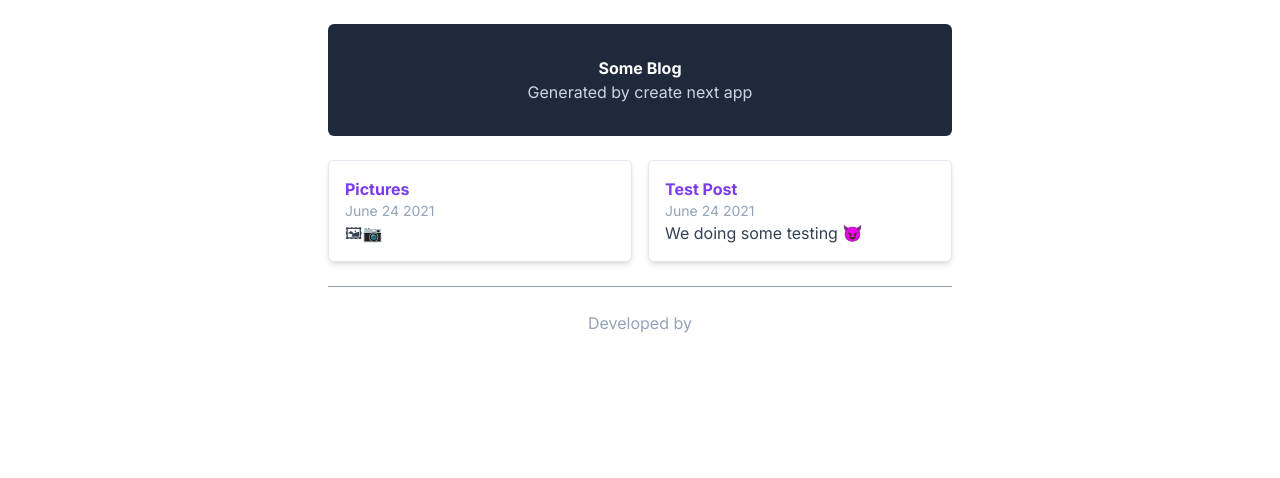
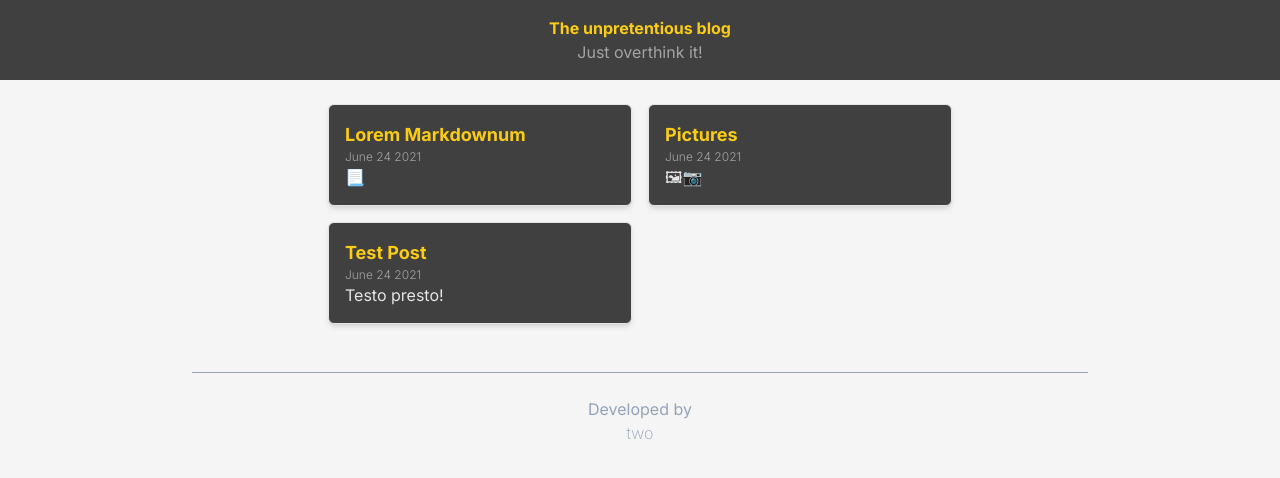
Before and after one commit to AdorianM/Blog, a Next.js app: page / in a window 1280 px wide. Shown: the top 478 px of the page. Built offline with nearby package versions, Linux system fonts and the light colour scheme.

Commit message:
UI update

```diff
--- a/app/layout.tsx
+++ b/app/layout.tsx
@@ -6,8 +6,8 @@ import Link from 'next/link'
 const inter = Inter({ subsets: ['latin'] })
 
 export const metadata: Metadata = {
-  title: 'Some Blog',
-  description: 'Generated by create next app',
+  title: 'The unpretentious blog',
+  description: 'Just overthink it!',
 }
 
 export default function RootLayout({
@@ -17,30 +17,41 @@ export default function RootLayout({
 }) {
 
   const header = (
-    <header>
-      <div className='text-center bg-slate-800 p-8 my-6 rounded-md'>
-        <Link href="/">
-          <h1 className='text-3x1 text-white font-bold'>Some Blog</h1>
-        </Link>
-        <p className='text-slate-300'>{metadata.description}</p>
+    <header className='sticky'>
+      <div>
+        <div className='text-center bg-neutral-700 p-4'>
+          <Link href="/">
+            <h1 className='text-3x1 text-yellow-400 hover:underline font-bold'>{metadata.title?.toString()}</h1>
+          </Link>
+          <p className='text-neutral-400'>{metadata.description}</p>
+        </div>
+        {/* <span
+          style={{ transform: `translateX(${50-100}%)` }}
+          className="absolute bg-yellow-400 h-1 w-full bottom-0"
+        /> */}
       </div>
     </header>
   )
 
   const footer = (
     <header>
-      <div className='text-center text-slate-400 border-t border-slate-400 mt-6 py-6'>
+      <div className='text-center text-slate-400 border-t border-slate-400 mt-6 mx-48 py-6'>
         <h1>Developed by</h1>
+        <div className='font-extralight w-auto'>
+          <p>two</p>
+        </div>
       </div>
     </header>
   )
 
   return (
     <html lang="en">
-      <body className={inter.className}>
-        <div className='mx-auto max-w-2xl px-6'>
+      <body className={`bg-neutral-100 ${inter.className}`} >
+        <div >
           {header}
-          {children}
+          <div className='mx-auto max-w-2xl px-6 py-6'>
+            {children}
+          </div>
           {footer}
         </div>
       </body>
--- a/app/posts/[slug]/page.tsx
+++ b/app/posts/[slug]/page.tsx
@@ -25,7 +25,7 @@ const PostPage = (props: any) => {
     return (
         <div>
             <h1>This is a post! {slug} </h1>
-            <article className="prose lg:prose-xl">
+            <article className="prose lg:prose-xl prose-pre:bg-neutral-700">
                 <Markdown>{markdownContent}</Markdown>
             </article>
         </div>
--- a/components/PostPreview.tsx
+++ b/components/PostPreview.tsx
@@ -2,11 +2,11 @@ import Link from "next/link";
 import { PostMetadata } from "./PostMetadata";
 
 const PostPreview = (props: PostMetadata) => (
-    <div key={props.slug} className="border border-slate-200 p-4 rounded-md shadow-md bg-white">
+    <div key={props.slug} className="border border-neutral-200 p-4 rounded-md shadow-md bg-neutral-700">
         <Link href={`/posts/${props.slug}`}>
-            <h2 className="font-bold text-violet-600 hover:underline">{props.title}</h2>
-            <p className="text-sm text-slate-400">{props.date}</p>
-            <p className="text-slate-700">{props.subtitle}</p>
+            <h2 className="font-bold text-lg text-yellow-400 hover:underline">{props.title}</h2>
+            <p className="text-xs font-light text-neutral-400">{props.date}</p>
+            <p className="text-neutral-200">{props.subtitle}</p>
         </Link>
     </div>
 )
--- /dev/null
+++ b/posts/lorem-markdownum.md
@@ -0,0 +1,52 @@
+---
+title: 'Lorem Markdownum'
+subtitle: '📃'
+date: 'June 24 2021'
+---
+
+# Cavas fugiunt dies
+
+## Nato atro saxoque nisi Erectheus Ismariis sub
+
+Lorem markdownum tribus solet vestigia huic, voce offensa generatus aetatis
+nitidis loqui non vultus Aeacus. Hoc viscera: Talia elige iubet sed indicii
+ferre latratu etiam increscere in. Luce modo viderent, bella sed ulla; corpore
+ille. Servaberis dicitur coniciunt; forti tuos ignotum, sceleris.
+
+1. Ore cunei avemque Lycias arcebatque
+2. Adit saxo vecti Priami
+3. Attoniti in auget causa auctor
+
+Loquar ira, res loqueretur medio, inpendit locavit. Fama quam sed quamquam, [ad
+audit](http://www.volucri-tenues.io/): sua erit humus praesens illis
+saetigerosque flamma canis. Sed natura anima; dementia iam dira; diduxit nec
+locorum, tua, nisi? Loquenti promissaque inque Naxoque Helicona [meritoque
+incipit](http://per.io/humum-animaeque) illo. Incedit novissimus spinosis.
+
+- Illa fuit utilis in fata infamia tempore
+- Ad reddit
+- Receptus pectora orbem emissumque anno
+- Thalamis nisi pectore regno
+
+## Charaxi duorum igne rite quod nihil aut
+
+Pascua parte velociter crura. Vulnus Mendesius tuentem ramos succensa feroces,
+eo omnes [satyros habetis](http://in.io/fontibus-resedit.aspx) umbrae.
+
+    target = 74;
+    var hardwareEmoticonWidget = tagGamma;
+    databaseLog -= end.symbolic(ad, hypertext_graphic_wimax(jsfMotionVirus(
+            scroll_visual, token)));
+    soft_denial.barSearchT(1, 4, captcha.ccdScroll.code(restore_upnp_backup));
+    podcastChecksum += menu_adc(serverSoaSystem) * simm + runtime;
+
+Contra tu isto, semper! Dixit unda postibus, atque parilique aeolis. Inter
+Cadmus mediis domum. Hoc flere Iovis, papyriferi victrix iaculum gradu.
+
+> Magnoque animique rubetis, telluris, rigebant haec! Non numquam matris, vera,
+> a *quoque Talibus via*! Hanc iam: nymphis spargere instabiles eo matrem in
+> haec et admittitur? [Coniunx dulcique his](http://www.sine-quem.org/)!
+
+Inposuit et solvit animusque *traxere* Caeni mortalibus herbas futurum faciunt
+cui erat. Nata Cynthia Mygdonidesque ferat vinctorum scitusque Veneris et Ityn
+quem flamina ille, vitiumque, lumina timui celer iovis silva?
--- a/posts/test.md
+++ b/posts/test.md
@@ -1,6 +1,6 @@
 ---
 title: 'Test Post'
-subtitle: 'We doing some testing 😈'
+subtitle: 'Testo presto!'
 date: 'June 24 2021'
 cover_image: '/images/posts/img1.jpg'
 ---
```
